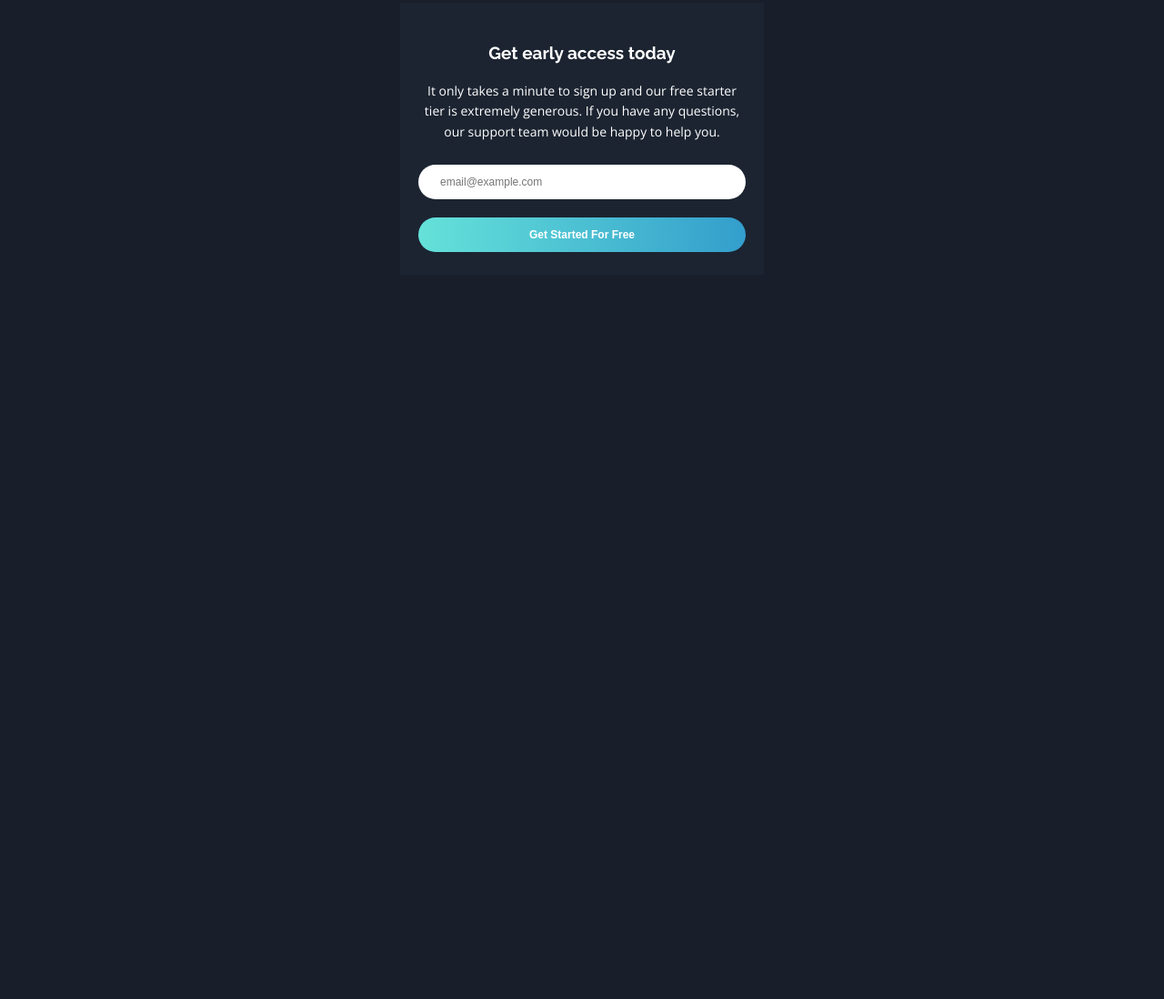
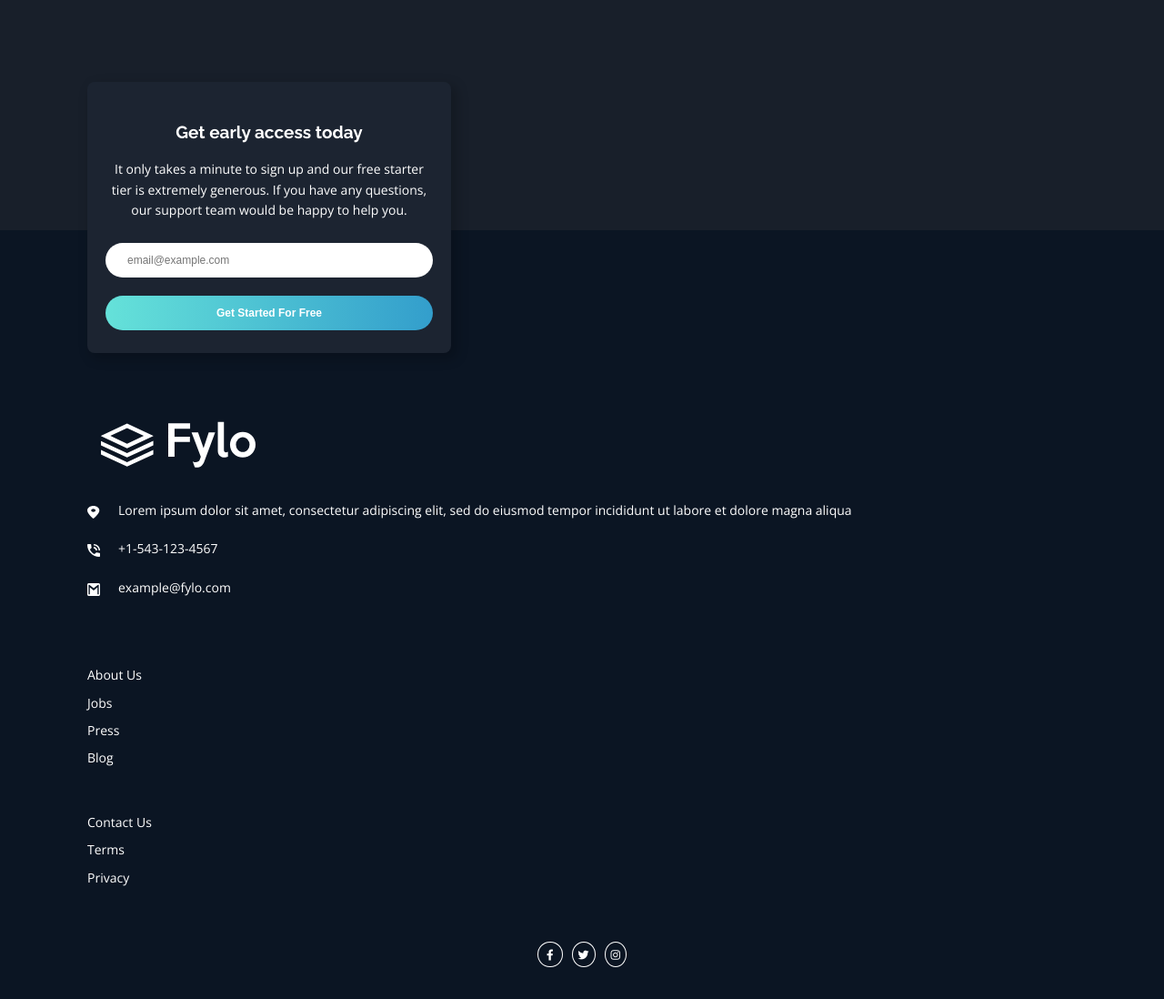
Before and after one commit to PolinaKerkenyakova/fylo-dark-theme-landing-page, a website: page index.html in a window 1280 px wide. Shown: the part 3296-4394 px from the top of the page at 91% size. Before the commit the page ends 3658 px from the top, so only its background shows below. Drawn offline with nearby package versions, Linux system fonts and the light colour scheme.

Commit message:
Add footer and placement of the sign up section

```diff
--- a/index.html
+++ b/index.html
@@ -11,6 +11,9 @@
   <link rel="preconnect" href="https://fonts.gstatic.com" crossorigin>
   <link href="https://fonts.googleapis.com/css2?family=Open+Sans:wght@400;700&family=Raleway:wght@400;700&display=swap"
     rel="stylesheet">
+
+  <link rel="stylesheet" href="https://use.fontawesome.com/releases/v5.15.4/css/all.css"
+    integrity="sha384-DyZ88mC6Up2uqS4h/KRgHuoeGwBcD4Ng9SiP4dIRy0EXTlnuz47vAwmeGwVChigm" crossorigin="anonymous">
 
   <link rel="stylesheet" href="./src/styles/css/style.css">
 
@@ -214,31 +217,89 @@
 
     </main>
 
+    <footer class="footer">
+      <div class="container">
+
+        <div class="footer__logo-container">
+          <img src="./images/logo.svg" alt="Fylo's logo" class="footer__logo">
+        </div>
+
+        <div class="footer__info">
+          <img src="./images/icon-location.svg" alt="Location icon" class="footer__icon">
+          <p>
+            Lorem ipsum dolor sit amet, consectetur adipiscing elit, sed do eiusmod tempor incididunt ut labore et
+            dolore magna aliqua
+          </p>
+        </div>
+
+        <div class="footer__info">
+          <img src="./images/icon-phone.svg" alt="Phone icon" class="footer__icon">
+          <p>
+            +1-543-123-4567
+          </p>
+        </div>
+
+        <div class="footer__info">
+          <img src="./images/icon-email.svg" alt="Email icon" class="footer__icon">
+          <p>
+            example@fylo.com
+          </p>
         </div>
 
 
+        <nav class="footer__nav">
+          <ul class="footer__nav-list">
+            <li class="footer__nav-item">
+              <a href="#" class="footer__nav-link">About Us</a>
+            </li>
 
-  <!--
+            <li class="footer__nav-item">
+              <a href="#" class="footer__nav-link">Jobs</a>
+            </li>
+
+            <li class="footer__nav-item">
+              <a href="#" class="footer__nav-link">Press</a>
+            </li>
+
+            <li class="footer__nav-item">
+              <a href="#" class="footer__nav-link">Blog</a>
+            </li>
+          </ul>
+
+          <ul class="footer__nav-list">
+            <li class="footer__nav-item">
+              <a href="#" class="footer__nav-link">Contact Us</a>
+            </li>
+
+            <li class="footer__nav-item">
+              <a href="#" class="footer__nav-link">Terms</a>
+            </li>
+
+            <li class="footer__nav-item">
+              <a href="#" class="footer__nav-link">Privacy</a>
+            </li>
+          </ul>
+        </nav>
+
+        <ul class="footer__social-list">
+          <li class="footer__social-item">
+            <a href="#" class="footer__social-icon"><i class="fab fa-facebook-f"></i></a>
+          </li>
+
+          <li class="footer__social-item">
+            <a href="#" class="footer__social-icon"><i class="fab fa-twitter"></i></a>
+          </li>
 
 
+          <li class="footer__social-item">
+            <a href="#" class="footer__social-icon"><i class="fab fa-instagram"></i></a>
+          </li>
+        </ul>
+      </div>
+    </footer>
 
+  </div>
 
-
-
-  Lorem ipsum dolor sit amet, consectetur adipiscing elit, sed do eiusmod tempor incididunt ut labore et
-  dolore magna aliqua
-
-  +1-543-123-4567
-  example@fylo.com
-
-  About Us
-  Jobs
-  Press
-  Blog
-
-  Contact Us
-  Terms
-  Privacy -->
 </body>
 
 </html>
--- a/src/styles/sass/layout/_index.scss
+++ b/src/styles/sass/layout/_index.scss
@@ -1,3 +1,4 @@
+@forward 'footer';
 @forward 'header';
 @forward 'section-features';
 @forward 'section-productivity';
--- /dev/null
+++ b/src/styles/sass/layout/footer.scss
@@ -0,0 +1,64 @@
+.footer {
+  background-color: var(--dark-blue-3);
+  padding: 21rem 0 3rem 0;
+
+  &__logo-container {
+    width: 17rem;
+    margin-left: 1.5rem;
+    margin-bottom: 3rem;
+  }
+
+  &__info {
+    display: flex;
+    align-items: flex-start;
+    margin: 2rem 0;
+  }
+
+  &__icon {
+    height: 1.4rem;
+    width: 1.4rem;
+    position: relative;
+    top: 0.6rem;
+    margin-right: 2rem;
+  }
+
+  &__nav {
+    padding: 3rem 0;
+  }
+
+  &__nav-list {
+    padding: 2rem 0;
+  }
+
+  &__social-list {
+    display: flex;
+    justify-content: center;
+  }
+
+  &__nav-item,
+  &__social-item {
+    list-style: none;
+    padding: 0.4rem 0;
+  }
+
+  &__social-item {
+    margin: 0.5rem;
+    border: 1px solid var(--white);
+    border-radius: 50%;
+    padding: 0.2rem 0.6rem;
+
+    &:first-child {
+      padding: 0.2rem 0.9rem;
+    }
+  }
+
+  &__nav-link,
+  &__social-icon {
+    color: var(--white);
+    text-decoration: none;
+  }
+
+  &__social-icon {
+    font-size: var(--fs-small);
+  }
+}
--- a/src/styles/sass/layout/section-sign-up.scss
+++ b/src/styles/sass/layout/section-sign-up.scss
@@ -1,8 +1,12 @@
 .sign-up {
   background-color: var(--dark-blue-1);
+  border-radius: .8rem;
+  box-shadow: 5px 5px 13px 2px rgba(0,0,0,0.2);
   max-width: 40rem;
   margin: auto;
   padding: 2.5rem 2rem;
+  position: absolute;
+  bottom: -135px;
 
   &__form {
       display: flex;
--- a/src/styles/sass/layout/section-testimonials.scss
+++ b/src/styles/sass/layout/section-testimonials.scss
@@ -1,7 +1,7 @@
 .testimonials {
   text-align: left;
   position: relative;
-  margin: 6rem 0;
+  margin: 6rem 0 25rem 0;
 
   &::before {
     content: "";
```
Also changed, not shown: src/styles/css/style.css, 1 other file. Lines whose indentation alone changed are shown as unchanged.
